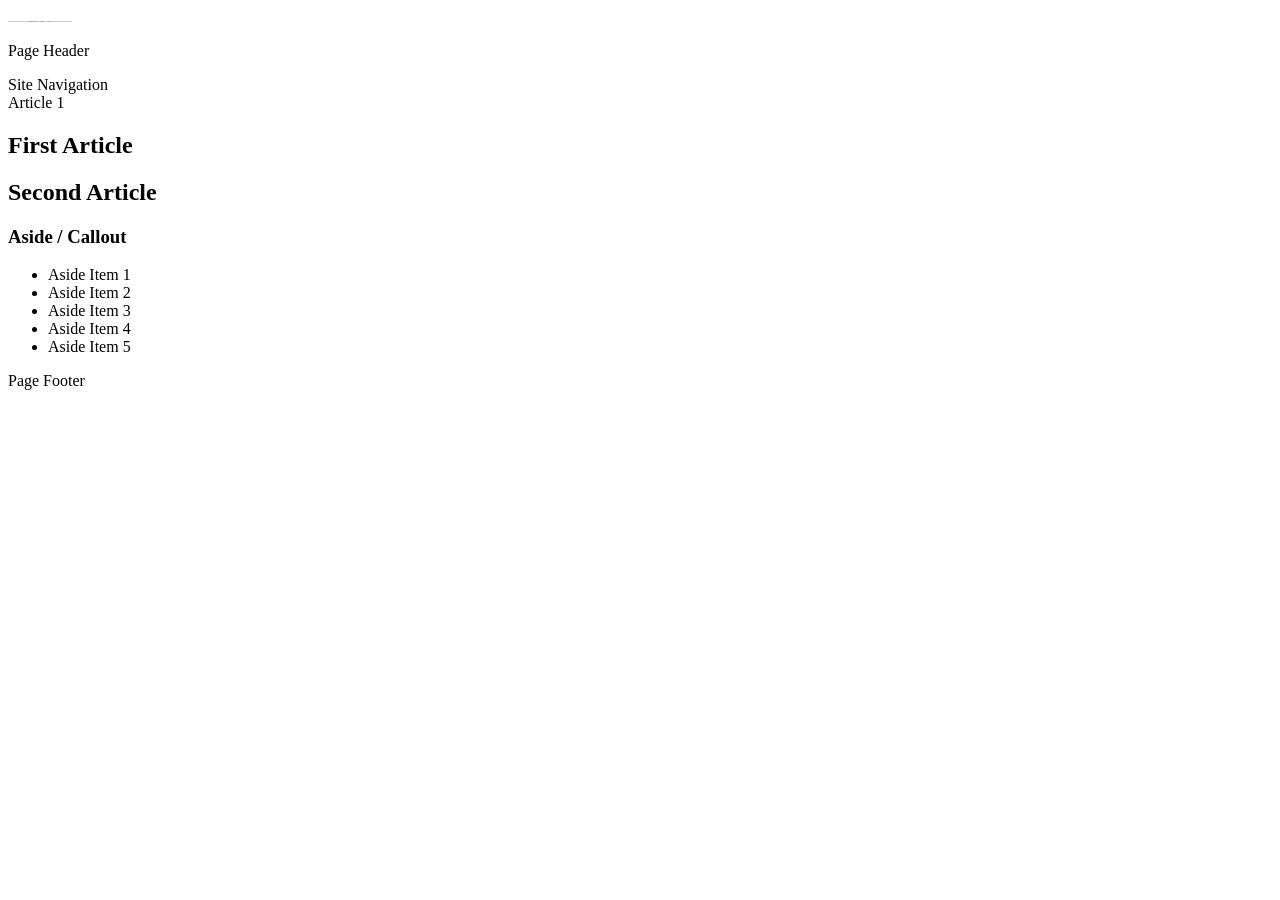
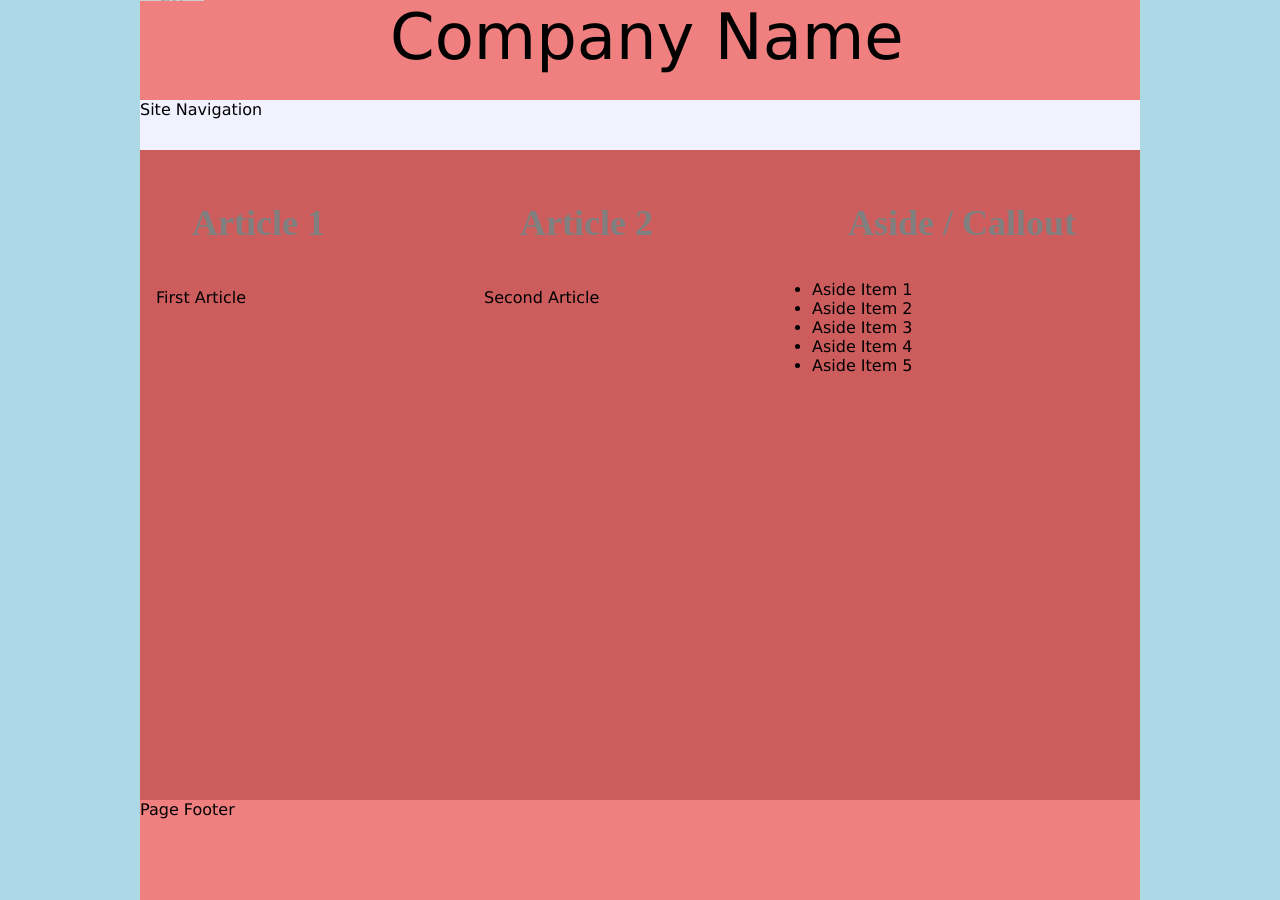
Before and after one commit to Com3nd/web-weekly-sessions, a plain HTML site: page session-3/index.html in a window 1280 px wide. Before the commit the page ends 800 px from the top, so only its background shows below. Drawn offline with Linux system fonts and the light colour scheme; placeholder pictures from the web are drawn by us.

Commit message:
feat: Added style sheet

```diff
--- a/session-3/css/main.css
+++ b/session-3/css/main.css
@@ -0,0 +1,111 @@
+/*
+    Filename:   session-3/index.html
+    Author:     Mustafa Salman <20084028@tafe.wa.edu.au>
+    Version:    1.0
+    Purpose:    Session 3 Main Style Sheet
+                Demonstrate the use of the styles and
+                the css grid
+ */
+
+/*
+ Resets
+ */
+
+/** Target all the elements on the page **/
+
+* {
+    font-family: "Lucida Sans", Verdana, "sans-serif";
+    font-size: 16px;
+    color: #000000;
+    margin: 0;
+    padding: 0;
+}
+
+body {
+    background-color: lightblue;
+}
+
+header {
+    font-size: 4rem;
+}
+
+h1, h2, h3, h4, h5, h6 {
+    font-family: "Bradley Hand ITC", "Times New Roman", Serif;
+    color: #222222;
+    color: grey;
+    padding: 1em;
+}
+
+h1 {
+    font-size: 3rem;
+    padding: 2em 0 1em 0;
+}
+
+h2 {
+    font-size: 2.25rem;
+}
+
+h3 {
+    font-size: 1.75rem;
+}
+
+p {
+    padding: 0.5rem 0;
+}
+
+/**********
+ Main Styles
+ **********/
+
+#wrapper {
+    max-width: 1000px;
+    min-height: 100vh; /* View Height */
+    margin: 0 auto; /* Make the margin push everything to the centre */
+    background-color: #f1f1ff;
+    /* primary grid*/
+    display: grid;
+    grid-template: "header" "menu" "content" "footer";
+    grid-template-columns: 1fr; /* fraction ie 100% */
+    grid-template-rows: 100px 50px minmax(650px, auto) 100px;
+}
+
+#wrapper header, #wrapper footer {
+    background-color: lightcoral;
+}
+
+header {
+    /* Attach name to header tag */
+    grid-area: header;
+
+    /* sub grid */
+    display: grid;
+    grid-template-areas: "logo" "company";
+    grid-template-columns: 1fr 3fr;
+}
+
+header img {
+    grid-area: logo;
+}
+
+header p {
+    grid-area: company;
+    color: #ffffff;
+    text-align: right;
+    font-size: 3rem;
+}
+
+main {
+    background-color: indianred;
+    max-width: 100%;
+    min-height: auto;
+    padding: 1rem;
+
+    grid-area: content;
+
+    /* Sub grid */
+    display: grid;
+    grid-template-areas: "article 1 article 1 aside"
+                         "article 2 article 2 aside";
+    grid-template-columns: repeat(3, 1fr);
+    grid-column-gap: 1rem;
+}
--- a/session-3/index.html
+++ b/session-3/index.html
@@ -14,29 +14,38 @@
         Purpose:    Continued demo of HTML and CSS
     -->
 
+    <!-- Site StyleSheets -->
+    <link rel="stylesheet"
+          href="css/main.css">
+
+    <!-- JavaScript -->
+
 </head>
 <body>
-<div class="wrapper">
+<div id="wrapper">
     <header id="page-header">
         <img src="https://via.placeholder.com/64/000000/ffffff"
              alt="Header Logo">
-        <p>Page Header</p>
+        Company Name
     </header>
     <nav>
         Site Navigation
     </nav>
     <main>
         <article id="article-01">
-            <header>Article 1</header>
+            <h2>Article 1</h2>
             <section>
-                <h2>First Article</h2>
+                <p>First Article</p>
             </section>
         </article>
         <article id="article-02">
-            <h2>Second Article</h2>
+            <h2>Article 2</h2>
+            <section>
+                <p>Second Article</p>
+            </section>
         </article>
         <aside>
-            <h3>Aside / Callout</h3>
+            <h2>Aside / Callout</h2>
                 <!--ul>li{Aside Item $}*5 -->
             <ul>
                 <li>Aside Item 1</li>
```
